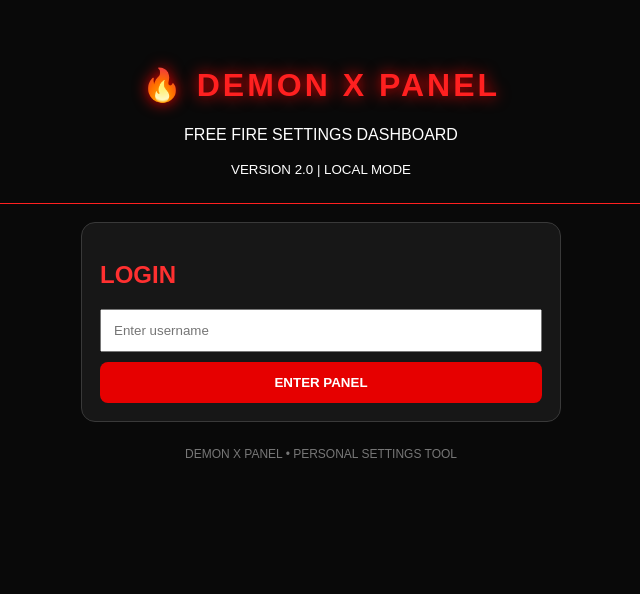
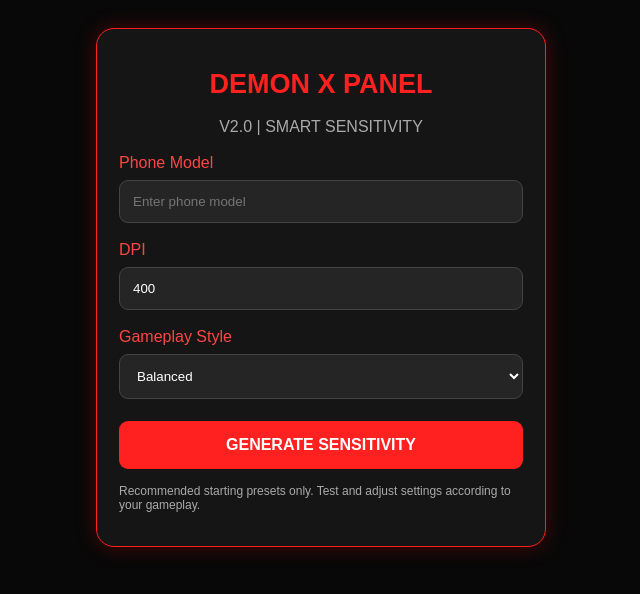
Before and after one commit to Ankul8899/demon-x-panel-, a Flask app: page / in a window 1280 px wide. Shown: the top 594 px of the page, without its empty margins (319-959 px from the left). Run offline with Flask 3, Linux system fonts and the light colour scheme.

Commit message:
Added Smart Sensitivity Generator

```diff
--- a/app.py
+++ b/app.py
@@ -1,30 +1,44 @@
 
 from flask import Flask, render_template, request, jsonify
+import random
 
 app = Flask(__name__)
-
-settings = {
-    "general": 190,
-    "red_dot": 180,
-    "scope_2x": 170,
-    "scope_4x": 160,
-    "fire_button": 50
-}
 
 @app.route("/")
 def home():
     return render_template("index.html")
 
-@app.route("/settings", methods=["GET", "POST"])
-def update_settings():
-    if request.method == "POST":
-        data = request.get_json()
-        for key in settings:
-            if key in data:
-                settings[key] = max(0, min(200, int(data[key])))
-        return jsonify(settings)
+@app.route("/generate", methods=["POST"])
+def generate():
+    data = request.json
 
-    return jsonify(settings)
+    phone = data.get("phone", "normal")
+    style = data.get("style", "balanced")
+    dpi = int(data.get("dpi", 400))
+
+    if not 200 <= dpi <= 800:
+        return jsonify({"error": "DPI must be 200-800"}), 400
+
+    presets = {
+        "balanced": [185, 175, 165, 155, 100],
+        "rush": [195, 190, 180, 170, 100],
+        "precision": [175, 165, 155, 145, 50]
+    }
+
+    settings = presets.get(style, presets["balanced"])
+
+    # Small variation for personalized starting presets
+    variation = random.randint(-3, 3)
+
+    result = {
+        "general": max(0, min(200, settings[0] + variation)),
+        "red_dot": max(0, min(200, settings[1] + variation)),
+        "scope_2x": max(0, min(200, settings[2] + variation)),
+        "scope_4x": max(0, min(200, settings[3] + variation)),
+        "fire_button": settings[4]
+    }
+
+    return jsonify(result)
 
 if __name__ == "__main__":
-    app.run(host="0.0.0.0", port=5000)
+    app.run(host="0.0.0.0", port=8080)
--- a/templates/index.html
+++ b/templates/index.html
@@ -3,162 +3,186 @@
 <html>
 <head>
     <meta name="viewport" content="width=device-width, initial-scale=1">
-<title>DEMON X PANEL</title>
+    <title>DEMON X PANEL V2.0</title>
 
     <style>
-* { box-sizing: border-box; }
+        * {
+            box-sizing: border-box;
+        }
 
         body {
-  margin: 0;
-  padding: 20px;
-  background: #090909;
+            background: #080808;
             color: white;
             font-family: Arial, sans-serif;
+            padding: 20px;
         }
 
-header {
-  text-align: center;
-  padding: 25px 10px;
-  border-bottom: 1px solid #ff2020;
+        .container {
+            max-width: 450px;
+            margin: auto;
+            background: #151515;
+            border: 1px solid #ff2020;
+            border-radius: 18px;
+            padding: 22px;
+            box-shadow: 0 0 20px #ff000044;
         }
 
         h1 {
             color: #ff2020;
-  text-shadow: 0 0 15px red;
-  letter-spacing: 3px;
+            text-align: center;
+            font-size: 27px;
         }
 
-.card {
-  background: #171717;
-  border: 1px solid #393939;
-  border-radius: 14px;
-  padding: 18px;
-  margin: 18px auto;
-  max-width: 480px;
+        .subtitle {
+            text-align: center;
+            color: #aaa;
         }
 
-h2 { color: #ff3030; }
-
-.setting {
-  margin: 22px 0;
+        label {
+            display: block;
+            margin-top: 18px;
+            color: #ff4545;
         }
 
-input[type=range] {
+        select, input {
             width: 100%;
-  accent-color: red;
+            padding: 13px;
+            margin-top: 8px;
+            background: #252525;
+            border: 1px solid #444;
+            border-radius: 9px;
+            color: white;
         }
 
         button {
-  background: #e60000;
+            width: 100%;
+            margin-top: 22px;
+            padding: 15px;
             border: none;
+            border-radius: 9px;
+            background: #ff2020;
             color: white;
-  padding: 13px;
-  border-radius: 8px;
             font-weight: bold;
-  width: 100%;
-  margin-top: 10px;
+            font-size: 16px;
         }
 
-button:active { background: #990000; }
+        .result {
+            margin-top: 25px;
+            display: none;
+        }
 
-.value { color: #ff4545; }
+        .item {
+            background: #252525;
+            padding: 13px;
+            margin: 9px 0;
+            border-radius: 9px;
+            display: flex;
+            justify-content: space-between;
+        }
 
-footer {
-  text-align: center;
-  color: #777;
-  margin: 25px;
+        .value {
+            color: #ff3939;
+            font-weight: bold;
+        }
+
+        .note {
+            color: #aaa;
             font-size: 12px;
+            margin-top: 15px;
         }
     </style>
 </head>
 
 <body>
 
-<header>
-  <h1>🔥 DEMON X PANEL</h1>
-  <p>FREE FIRE SETTINGS DASHBOARD</p>
-  <small>VERSION 2.0 | LOCAL MODE</small>
-</header>
+<div class="container">
 
-<div class="card" id="login">
-  <h2>LOGIN</h2>
-  <input id="username" placeholder="Enter username"
-   style="width:100%;padding:12px">
-  <button onclick="login()">ENTER PANEL</button>
+    <h1>DEMON X PANEL</h1>
+    <p class="subtitle">V2.0 | SMART SENSITIVITY</p>
+
+    <label>Phone Model</label>
+    <input id="phone" placeholder="Enter phone model">
+
+    <label>DPI</label>
+    <input id="dpi" type="number" value="400">
+
+    <label>Gameplay Style</label>
+    <select id="style">
+        <option value="balanced">Balanced</option>
+        <option value="rush">Rush / Aggressive</option>
+        <option value="precision">Precision</option>
+    </select>
+
+    <button onclick="generate()">GENERATE SENSITIVITY</button>
+
+    <div class="result" id="result">
+        <h2 style="color:#ff2020">YOUR SETTINGS</h2>
+
+        <div class="item">General <span class="value" id="general"></span></div>
+        <div class="item">Red Dot <span class="value" id="red_dot"></span></div>
+        <div class="item">2X Scope <span class="value" id="scope_2x"></span></div>
+        <div class="item">4X Scope <span class="value" id="scope_4x"></span></div>
+        <div class="item">Fire Button <span class="value" id="fire_button"></span></div>
+
+        <button onclick="copySettings()">COPY ALL SETTINGS</button>
     </div>
 
-<div id="dashboard" hidden>
-  <div class="card">
-    <h2>⚡ SENSITIVITY</h2>
-    <div id="controls"></div>
-    <button onclick="save()">SAVE SETTINGS</button>
-    <button onclick="resetSettings()">RESET DEFAULTS</button>
-    <p id="status"></p>
-  </div>
+    <p class="note">
+        Recommended starting presets only. Test and adjust
+        settings according to your gameplay.
+    </p>
+
 </div>
 
-<footer>DEMON X PANEL • PERSONAL SETTINGS TOOL</footer>
+<script>
+async function generate() {
+    const dpi = Number(document.getElementById("dpi").value);
 
-<script>
-const names = {
- general: "General",
- red_dot: "Red Dot",
- scope_2x: "2x Scope",
- scope_4x: "4x Scope",
- fire_button: "Fire Button Size"
-};
-
-function login() {
- const name = document.getElementById("username").value.trim();
- if (!name) {
-   alert("Enter a username");
+    if (!Number.isInteger(dpi) || dpi < 200 || dpi > 800) {
+        alert("Enter DPI between 200 and 800");
         return;
     }
- document.getElementById("login").hidden = true;
- document.getElementById("dashboard").hidden = false;
- load();
+
+    try {
+        const response = await fetch("/generate", {
+            method: "POST",
+            headers: {"Content-Type": "application/json"},
+            body: JSON.stringify({
+                phone: document.getElementById("phone").value,
+                dpi: dpi,
+                style: document.getElementById("style").value
+            })
+        });
+
+        const data = await response.json();
+
+        if (!response.ok) {
+            alert(data.error || "Generation failed");
+            return;
         }
 
-async function load() {
- const response = await fetch("/settings");
- const data = await response.json();
-
- document.getElementById("controls").innerHTML =
- Object.entries(data).map(([key,value]) => `
- <div class="setting">
-   <label>${names[key]}:
-   <b class="value" id="${key}_value">${value}</b>
-   </label>
-   <input type="range" min="0" max="200"
-    id="${key}" value="${value}"
-    oninput="document.getElementById('${key}_value').textContent=this.value">
- </div>
- `).join("");
-}
-
-async function save() {
- const data = {};
- Object.keys(names).forEach(key => {
-   data[key] = Number(document.getElementById(key).value);
+        Object.keys(data).forEach(key => {
+            document.getElementById(key).textContent = data[key];
         });
 
- const response = await fetch("/settings", {
-   method: "POST",
-   headers: {"Content-Type":"application/json"},
-   body: JSON.stringify(data)
- });
+        document.getElementById("result").style.display = "block";
 
- if (response.ok) {
-   document.getElementById("status").textContent =
-     "✅ Settings saved successfully!";
+    } catch (error) {
+        alert("Server connection failed. Try again.");
     }
 }
 
-async function resetSettings() {
- await fetch("/reset", {method:"POST"});
- await load();
- document.getElementById("status").textContent =
-   "Settings restored to defaults!";
+function copySettings() {
+    const keys = ["general", "red_dot", "scope_2x", "scope_4x", "fire_button"];
+
+    const output = keys.map(key =>
+        key.toUpperCase() + ": " +
+        document.getElementById(key).textContent
+    ).join("\n");
+
+    navigator.clipboard.writeText(output)
+        .then(() => alert("Settings copied!"))
+        .catch(() => alert("Copy failed. Try HTTPS."));
 }
 </script>
 
```
Lines whose indentation alone changed are shown as unchanged.
